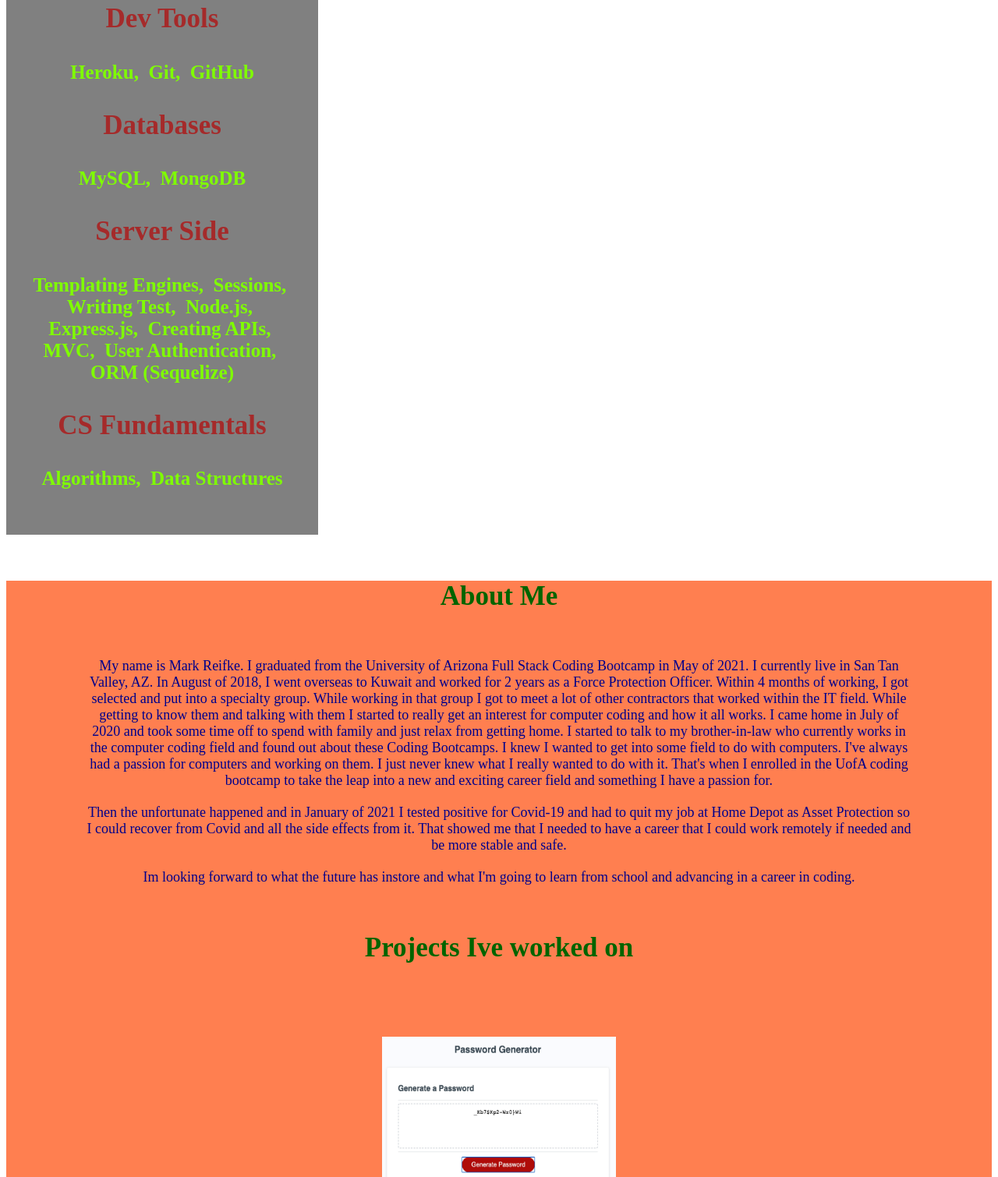
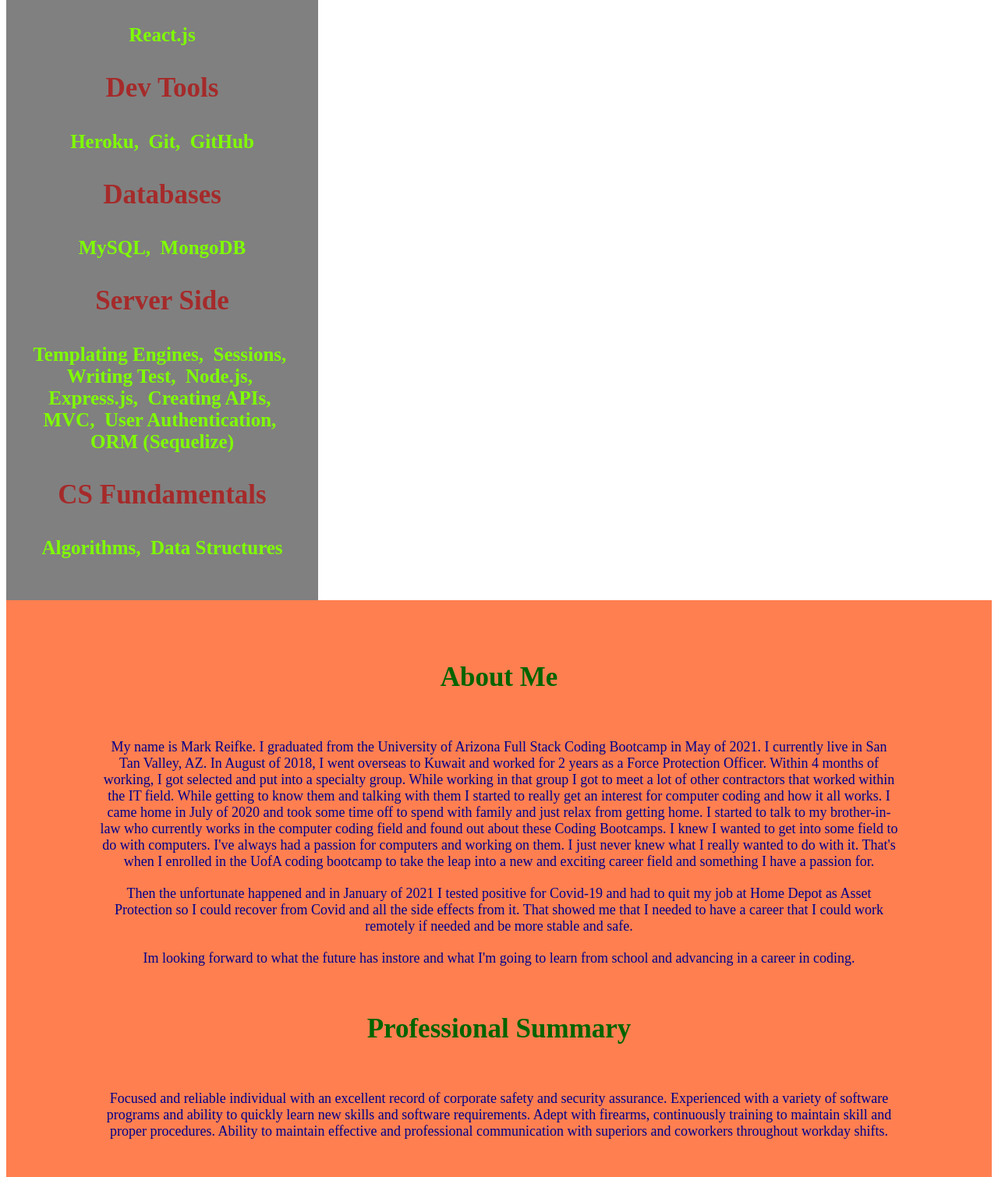
Before and after one commit to MarkReifke/Portfolio, a plain HTML site: page index.html in a window 1280 px wide. Shown: the part 1256-2766 px from the top of the page at 78% size. Drawn offline with Linux system fonts and the light colour scheme.

Commit message:
edit in html and css

```diff
--- a/assets/css/style.css
+++ b/assets/css/style.css
@@ -22,9 +22,10 @@
 }
 .side-flex{
     display: flex;
+    flex-wrap: wrap;
     flex-direction: column;
-    flex: 0 1 auto;
-    padding: 25px;
+    flex: 30%;
+    padding: 20px;
     width: 400px;
     background: gray;
     color: white;
@@ -32,6 +33,8 @@
     text-align: center;
 }
 .main-col {
+    flex: 70%;
+    padding: 20px;
     /* display: flex;
     flex-direction: column; */
     text-align: center;
--- a/index.html
+++ b/index.html
@@ -5,7 +5,7 @@
 </head>
 
 <body>
-  <main class="main-flex">
+  <!-- <main class="main-flex"> -->
       <aside class="side-flex">
           <h1 class="me">Mark A. Reifke</h1>
           <section class="info">
@@ -16,6 +16,8 @@
               <h2>Linkedin:</h2>
               <h2 class="detail">insert link</h2>
               <!-- <h2>https://www.linkedin.com/in/mark-reifke-002b25aa/</h2> -->
+              <h2>GitHub:</h2>
+              <h2 class="detail">insert link</h2>
               <h2>Resume:</h2>
               <h2 class="detail">link</h2>
               <h2>Location:</h2>
@@ -90,6 +92,12 @@
             <p class="text">Im looking forward to what the future has instore and what I'm going to learn from school and advancing in a
                          career in coding.
             </p>
+        <h5 class="title">Professional Summary</h5>
+            <p class="text">Focused and reliable individual with an excellent record of corporate safety and security
+                         assurance. Experienced with a variety of software programs and ability to quickly learn new
+                         skills and software requirements. Adept with firearms, continuously training to maintain skill
+                         and proper procedures. Ability to maintain effective and professional communication with
+                         superiors and coworkers throughout workday shifts.</p>
         <h5 class="title">Projects Ive worked on</h5>
             <p class="text1">
                 <div class="placeholder"><a href="https://github.com/MarkReifke/Password-Generator"><img src="assets/img/password.jpg" alt="Password-Generator"
@@ -173,5 +181,5 @@
                 procedures
                 ● Maintained communications with supervisors</p>
     </section>
-  </main>
+  <!-- </main>   -->
 </body>
```
